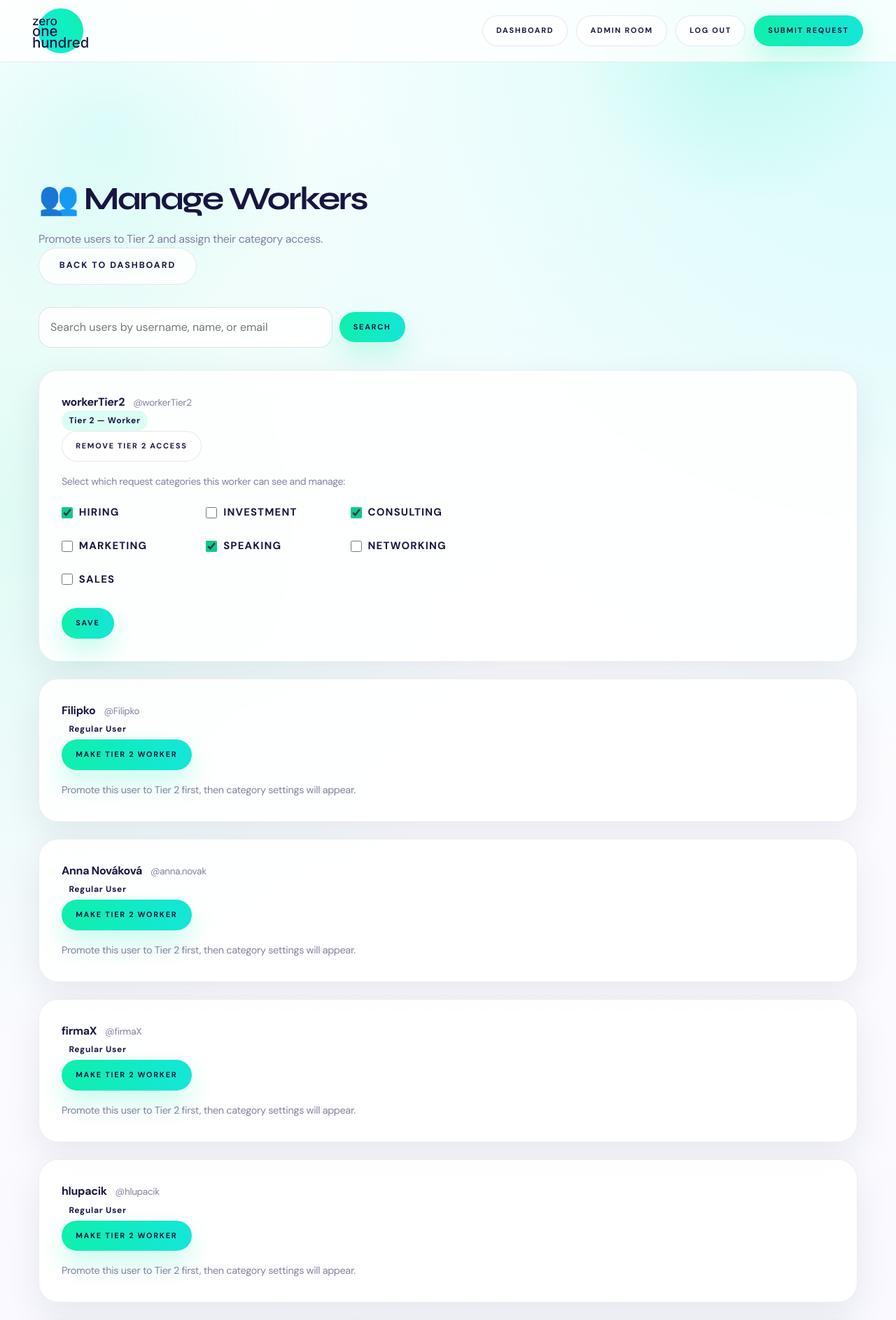
After one commit to Lukrex/hackathon2026, a Django app: page /workers/ in a window 1280 px wide. The commit adds this page. Shown: the top 1887 px of the page at 70% size. Run offline with Django 4.2, Linux system fonts and the light colour scheme; a user stored in the database is signed in; data comes from the database, SQL or seed files in the repository; both versions use the stored data as it was after the commit.

Commit message:
company Tier1/2 struktura +chat css

```diff
--- a/server/templates/admin_chat.html
+++ b/server/templates/admin_chat.html
@@ -61,11 +61,15 @@
     border: 1px solid #e5e7eb;
     border-radius: 10px;
     padding: 0.75rem 0.9rem;
+    max-width: min(78%, 760px);
+    align-self: flex-start;
 }
 
 .chat-message.mine {
     background: #eff6ff;
     border-color: #bfdbfe;
+    align-self: flex-end;
+    text-align: right;
 }
 
 .chat-author {
@@ -96,7 +100,7 @@
 (function () {
     const chatBox = document.getElementById('chat-box');
     if (chatBox) {
-        chatBox.scrollTop = 0;
+        chatBox.scrollTop = chatBox.scrollHeight;
     }
 })();
 </script>
--- a/server/templates/base.html
+++ b/server/templates/base.html
@@ -768,7 +768,9 @@
                     {% if user.is_staff or user.is_superuser %}
                     <a href="{% url 'admin_chat' %}" class="btn btn-sm btn-outline">Admin room</a>
                     {% endif %}
+                    {% if not user.is_staff and not user.is_superuser %}
                     <a href="{% url 'edit_profile' %}" class="btn btn-sm btn-outline">Profile</a>
+                    {% endif %}
                     <a href="{% url 'logout' %}" class="btn btn-sm btn-outline">Log out</a>
                     <a href="{% url 'submit_request' %}" class="btn btn-sm">Submit Request</a>
                 {% else %}
--- /dev/null
+++ b/server/templates/manage_workers.html
@@ -0,0 +1,157 @@
+{% extends "base.html" %}
+
+{% block title %}Manage Workers{% endblock %}
+
+{% block content %}
+<div class="container">
+    <section class="section">
+        <div class="d-flex justify-between align-center mb-4">
+            <div>
+                <h1>👥 Manage Workers</h1>
+                <p class="text-muted" style="margin-top:0.25rem;">Promote users to Tier 2 and assign their category access.</p>
+            </div>
+            <a href="{% url 'dashboard' %}" class="btn btn-outline">Back to Dashboard</a>
+        </div>
+
+        <form method="get" class="worker-search mb-4">
+            <input
+                type="text"
+                name="q"
+                value="{{ search_query }}"
+                class="form-control"
+                placeholder="Search users by username, name, or email"
+            >
+            <button type="submit" class="btn btn-sm btn-primary">Search</button>
+            {% if search_query %}
+            <a href="{% url 'admin_manage_workers' %}" class="btn btn-sm btn-outline">Clear</a>
+            {% endif %}
+        </form>
+
+        {% if workers %}
+        <div class="workers-list">
+            {% for w in workers %}
+            <div class="card mb-3">
+                <div class="card-header d-flex justify-between align-center">
+                    <div>
+                        <strong>{{ w.user.get_full_name|default:w.user.username }}</strong>
+                        <span class="text-muted" style="font-size:0.85rem; margin-left:0.5rem;">@{{ w.user.username }}</span>
+                    </div>
+                    {% if w.is_tier2 %}
+                    <span class="badge badge-primary tier-badge">Tier 2 — Worker</span>
+                    {% else %}
+                    <span class="badge badge-secondary tier-badge">Regular User</span>
+                    {% endif %}
+                </div>
+                <div class="card-body">
+                    <form method="post" action="{% url 'admin_set_worker_role' w.user.id %}" style="margin-bottom: 1rem;">
+                        {% csrf_token %}
+                        {% if w.is_tier2 %}
+                        <input type="hidden" name="make_tier2" value="0">
+                        <button type="submit" class="btn btn-sm btn-outline">Remove Tier 2 Access</button>
+                        {% else %}
+                        <input type="hidden" name="make_tier2" value="1">
+                        <button type="submit" class="btn btn-sm btn-primary">Make Tier 2 Worker</button>
+                        {% endif %}
+                    </form>
+
+                    {% if w.is_tier2 %}
+                    <form method="post" action="{% url 'admin_set_worker_categories' w.user.id %}">
+                        {% csrf_token %}
+                        <p class="text-muted mb-2" style="font-size:0.88rem;">Select which request categories this worker can see and manage:</p>
+                        <div class="category-grid">
+                            {% for cat in all_categories %}
+                            <label class="cat-option">
+                                <input
+                                    type="checkbox"
+                                    name="categories"
+                                    value="{{ cat.id }}"
+                                    {% if cat.id in w.selected_category_ids %}checked{% endif %}
+                                >
+                                <span>{{ cat.get_name_display }}</span>
+                            </label>
+                            {% endfor %}
+                        </div>
+                        <div style="margin-top:1rem;">
+                            <button type="submit" class="btn btn-sm btn-primary">Save</button>
+                        </div>
+                    </form>
+                    {% else %}
+                    <p class="text-muted" style="font-size:0.9rem; margin:0;">Promote this user to Tier 2 first, then category settings will appear.</p>
+                    {% endif %}
+                </div>
+            </div>
+            {% endfor %}
+        </div>
+        {% else %}
+        <div class="card">
+            <div class="card-body text-center py-4">
+                {% if search_query %}
+                <p class="text-muted">No users match "{{ search_query }}".</p>
+                <a href="{% url 'admin_manage_workers' %}" class="btn btn-outline" style="margin-top:1rem;">Show all users</a>
+                {% else %}
+                <p class="text-muted">No users found.</p>
+                <p class="text-muted" style="font-size:0.88rem;">Create a user account first, then return here to promote it to Tier 2.</p>
+                {% endif %}
+            </div>
+        </div>
+        {% endif %}
+    </section>
+</div>
+
+<style>
+.workers-list {
+    display: flex;
+    flex-direction: column;
+    gap: 0;
+}
+
+.worker-search {
+    display: flex;
+    gap: 0.6rem;
+    align-items: center;
+}
+
+.worker-search .form-control {
+    max-width: 420px;
+}
+
+@media (max-width: 680px) {
+    .worker-search {
+        flex-wrap: wrap;
+    }
+
+    .worker-search .form-control {
+        max-width: 100%;
+        flex: 1 1 100%;
+    }
+}
+
+.tier-badge {
+    font-size: 0.75rem;
+    padding: 0.3rem 0.65rem;
+}
+
+.category-grid {
+    display: grid;
+    grid-template-columns: repeat(auto-fill, minmax(180px, 1fr));
+    gap: 0.4rem 1.2rem;
+}
+
+.cat-option {
+    display: grid;
+    grid-template-columns: 1rem 1fr;
+    column-gap: 0.55rem;
+    align-items: center;
+    font-size: 0.93rem;
+    padding: 0.3rem 0;
+    cursor: pointer;
+}
+
+.cat-option input {
+    width: 1rem;
+    height: 1rem;
+    margin: 0;
+    accent-color: var(--primary-dark, #171642);
+}
+</style>
+{% endblock %}
--- a/server/templates/request_chat.html
+++ b/server/templates/request_chat.html
@@ -79,11 +79,15 @@
     border: 1px solid #e5e7eb;
     border-radius: 10px;
     padding: 0.75rem 0.9rem;
+    max-width: min(78%, 760px);
+    align-self: flex-start;
 }
 
 .chat-message.mine {
     background: #ecfeff;
     border-color: #99f6e4;
+    align-self: flex-end;
+    text-align: right;
 }
 
 .chat-author {
@@ -126,7 +130,7 @@
 (function () {
     const chatBox = document.getElementById('chat-box');
     if (chatBox) {
-        chatBox.scrollTop = 0;
+        chatBox.scrollTop = chatBox.scrollHeight;
     }
 })();
 </script>
--- a/server/templates/request_detail.html
+++ b/server/templates/request_detail.html
@@ -8,7 +8,7 @@
         <div class="d-flex justify-between align-center mb-4">
             <h1>📋 Request Details</h1>
             <div class="d-flex align-center" style="gap: 0.5rem;">
-                {% if is_admin %}
+                {% if is_tier1 %}
                 <form method="post" action="{% url 'admin_delete_request' request.id %}" class="inline" style="margin:0;">
                     {% csrf_token %}
                     <button
--- a/server/urls.py
+++ b/server/urls.py
@@ -41,6 +41,9 @@ urlpatterns = [
     path('admin/', admin.site.urls),
     path('dashboard/', views.dashboard, name='dashboard'),
     path('admin-chat/', views.admin_chat, name='admin_chat'),
+    path('workers/', views.admin_manage_workers, name='admin_manage_workers'),
+    path('workers/<int:worker_id>/role/', views.admin_set_worker_role, name='admin_set_worker_role'),
+    path('workers/<int:worker_id>/categories/', views.admin_set_worker_categories, name='admin_set_worker_categories'),
 
     # Health check
     path('health/', lambda request: {'status': 'ok'}, name='health'),
--- a/server/views.py
+++ b/server/views.py
@@ -8,7 +8,7 @@ from django.db.models import Q, Count
 from django.db import transaction
 from django.utils import timezone
 from django.http import HttpResponseRedirect
-from .models import Request, Expert, Category, RequestChatMessage, AdminChatMessage
+from .models import Request, Expert, Category, RequestChatMessage, AdminChatMessage, WorkerProfile
 from .forms import (
     RequestSubmissionForm,
     RequestFilterForm,
@@ -38,8 +38,24 @@ class RememberMeLoginView(LoginView):
         return response
 
 
+def is_tier1(user):
+    """Tier 1: global super-admin — sees all requests, manages workers."""
+    return bool(user and user.is_active and user.is_superuser)
+
+
+def is_tier2(user):
+    """Tier 2: company worker — sees only their assigned categories."""
+    return bool(user and user.is_active and user.is_staff and not user.is_superuser)
+
+
+def is_any_company(user):
+    """Any company account (Tier 1 or Tier 2)."""
+    return bool(user and user.is_active and (user.is_staff or user.is_superuser))
+
+
 def is_admin_user(user):
-    return user.is_staff or user.is_superuser
+    """Backward-compat alias for is_any_company."""
+    return is_any_company(user)
 
 
 def is_request_chat_participant(user, req):
@@ -375,7 +391,8 @@ def request_submitted(request, request_id):
 @login_required
 def dashboard(request):
     """Role-based dashboard: admins manage assignments, users track requests/tasks."""
-    if is_admin_user(request.user):
+    if is_tier1(request.user):
+        # ── Tier 1: global admin — sees all requests ──────────────────────
         unassigned_requests_qs = Request.objects.filter(
             status__in=ACTIVE_REQUEST_STATUSES,
             assigned_experts__isnull=True,
@@ -402,6 +419,48 @@ def dashboard(request):
             'unassigned_requests': unassigned_requests_qs,
             'assigned_requests': assigned_requests_qs,
             'free_experts': free_experts,
+            'is_tier1': True,
+        })
+
+    if is_tier2(request.user):
+        # ── Tier 2: worker — sees only their assigned categories ───────────
+        try:
+            allowed_category_ids = list(request.user.worker_profile.categories.values_list('id', flat=True))
+            my_category_names = list(request.user.worker_profile.categories.values_list('name', flat=True))
+        except WorkerProfile.DoesNotExist:
+            allowed_category_ids = []
+            my_category_names = []
+
+        unassigned_requests_qs = Request.objects.filter(
+            status__in=ACTIVE_REQUEST_STATUSES,
+            assigned_experts__isnull=True,
+            category_id__in=allowed_category_ids,
+        ).select_related('category', 'submitted_by').prefetch_related('offered_experts__user').distinct().order_by('-created_at')
+
+        assigned_requests_qs = Request.objects.filter(
+            status__in=ACTIVE_REQUEST_STATUSES,
+            assigned_experts__isnull=False,
+            category_id__in=allowed_category_ids,
+        ).prefetch_related('assigned_experts__user', 'offered_experts__user').select_related('category').distinct().order_by('-created_at')
+
+        free_experts = Expert.objects.select_related('user').exclude(
+            assigned_requests__status__in=ACTIVE_REQUEST_STATUSES
+        ).order_by('-karma_points', '-help_provided').distinct()
+
+        stats = {
+            'unassigned_requests_count': unassigned_requests_qs.count(),
+            'assigned_requests_count': assigned_requests_qs.count(),
+            'free_experts_count': free_experts.count(),
+            'busy_experts_count': Expert.objects.filter(assigned_requests__status__in=ACTIVE_REQUEST_STATUSES).distinct().count(),
+        }
+
+        return render(request, 'admin_dashboard.html', {
+            'stats': stats,
+            'unassigned_requests': unassigned_requests_qs,
+            'assigned_requests': assigned_requests_qs,
+            'free_experts': free_experts,
+            'is_tier1': False,
+            'my_category_names': my_category_names,
         })
 
     all_requests = list(Request.objects.select_related('submitted_by').all())
@@ -545,10 +604,10 @@ def admin_unassign_expert(request, request_id):
 
 
 @login_required
-@user_passes_test(is_admin_user)
+@user_passes_test(is_tier1)
 @require_http_methods(["POST"])
 def admin_delete_request(request, request_id):
-    """Admin permanently deletes a request."""
+    """Tier 1 admin permanently deletes a request."""
     req = get_object_or_404(Request.objects.prefetch_related('assigned_experts'), id=request_id)
     request_title = req.title
     assigned_experts = list(req.assigned_experts.all())
@@ -789,6 +848,7 @@ def request_detail(request, request_id):
         'has_offered_help': has_offered_help,
         'is_assigned_here': is_assigned_here,
         'is_admin': admin_view,
+        'is_tier1': is_tier1(request.user),
         'can_access_request_chat': admin_view or is_request_chat_participant(request.user, req),
     })
 
@@ -823,7 +883,7 @@ def request_chat(request, request_id):
     else:
         form = RequestChatMessageForm()
 
-    chat_messages = req.chat_messages.select_related('sender').order_by('-created_at')
+    chat_messages = req.chat_messages.select_related('sender').order_by('created_at')
 
     return render(request, 'request_chat.html', {
         'request_obj': req,
@@ -832,6 +892,78 @@ def request_chat(request, request_id):
         'can_send': can_send,
         'is_admin': is_admin,
     })
+
+
+@login_required
+@user_passes_test(is_tier1)
+def admin_manage_workers(request):
+    """Tier 1: manage Tier 2 role and category assignments."""
+    from django.contrib.auth.models import User as DjangoUser
+    search_query = (request.GET.get('q') or '').strip()
+
+    users_qs = DjangoUser.objects.filter(is_superuser=False)
+    if search_query:
+        users_qs = users_qs.filter(
+            Q(username__icontains=search_query)
+            | Q(email__icontains=search_query)
+            | Q(first_name__icontains=search_query)
+            | Q(last_name__icontains=search_query)
+        )
+
+    users_qs = users_qs.order_by('-is_staff', 'username')
+    all_categories = Category.objects.all()
+
+    workers = []
+    for worker in users_qs:
+        profile, _ = WorkerProfile.objects.get_or_create(user=worker)
+        workers.append({
+            'user': worker,
+            'profile': profile,
+            'is_tier2': bool(worker.is_staff),
+            'selected_category_ids': set(profile.categories.values_list('id', flat=True)),
+        })
+
+    return render(request, 'manage_workers.html', {
+        'workers': workers,
+        'all_categories': all_categories,
+        'search_query': search_query,
+    })
+
+
+@login_required
+@user_passes_test(is_tier1)
+@require_http_methods(["POST"])
+def admin_set_worker_role(request, worker_id):
+    """Tier 1: toggle a user in/out of Tier 2 worker role."""
+    from django.contrib.auth.models import User as DjangoUser
+    worker = get_object_or_404(DjangoUser, id=worker_id, is_superuser=False)
+
+    make_tier2 = request.POST.get('make_tier2') == '1'
+    worker.is_staff = make_tier2
+    worker.save(update_fields=['is_staff'])
+
+    profile, _ = WorkerProfile.objects.get_or_create(user=worker)
+    if not make_tier2:
+        profile.categories.clear()
+        messages.success(request, f'{worker.username} removed from Tier 2 worker accounts.')
+    else:
+        messages.success(request, f'{worker.username} is now a Tier 2 worker. You can assign categories below.')
+
+    return redirect('admin_manage_workers')
+
+
+@login_required
+@user_passes_test(is_tier1)
+@require_http_methods(["POST"])
+def admin_set_worker_categories(request, worker_id):
+    """Tier 1: update category assignments for a Tier 2 worker."""
+    from django.contrib.auth.models import User as DjangoUser
+    worker = get_object_or_404(DjangoUser, id=worker_id, is_staff=True, is_superuser=False)
+    profile, _ = WorkerProfile.objects.get_or_create(user=worker)
+    category_ids = request.POST.getlist('categories')
+    profile.categories.set(Category.objects.filter(id__in=category_ids))
+    messages.success(request, f'Categories updated for {worker.username}.')
+    return redirect('admin_manage_workers')
 
 
 @login_required
@@ -849,7 +981,7 @@ def admin_chat(request):
     else:
         form = AdminChatMessageForm()
 
-    chat_messages = AdminChatMessage.objects.select_related('sender').order_by('-created_at')
+    chat_messages = AdminChatMessage.objects.select_related('sender').order_by('created_at')
 
     return render(request, 'admin_chat.html', {
         'chat_messages': chat_messages,
@@ -880,6 +1012,10 @@ def register(request):
 @login_required
 def edit_profile(request):
     """Edit user profile"""
+    if request.user.is_staff or request.user.is_superuser:
+        messages.error(request, 'Company accounts cannot edit expert profiles.')
+        return redirect('dashboard')
+
     try:
         expert = request.user.expert
     except Expert.DoesNotExist:
```
Also changed, not shown: server/models.py (+16 -0 lines), server/templates/admin_dashboard.html (+13 -1 lines), db.sqlite3, server/migrations/0011_workerprofile.py (added).
